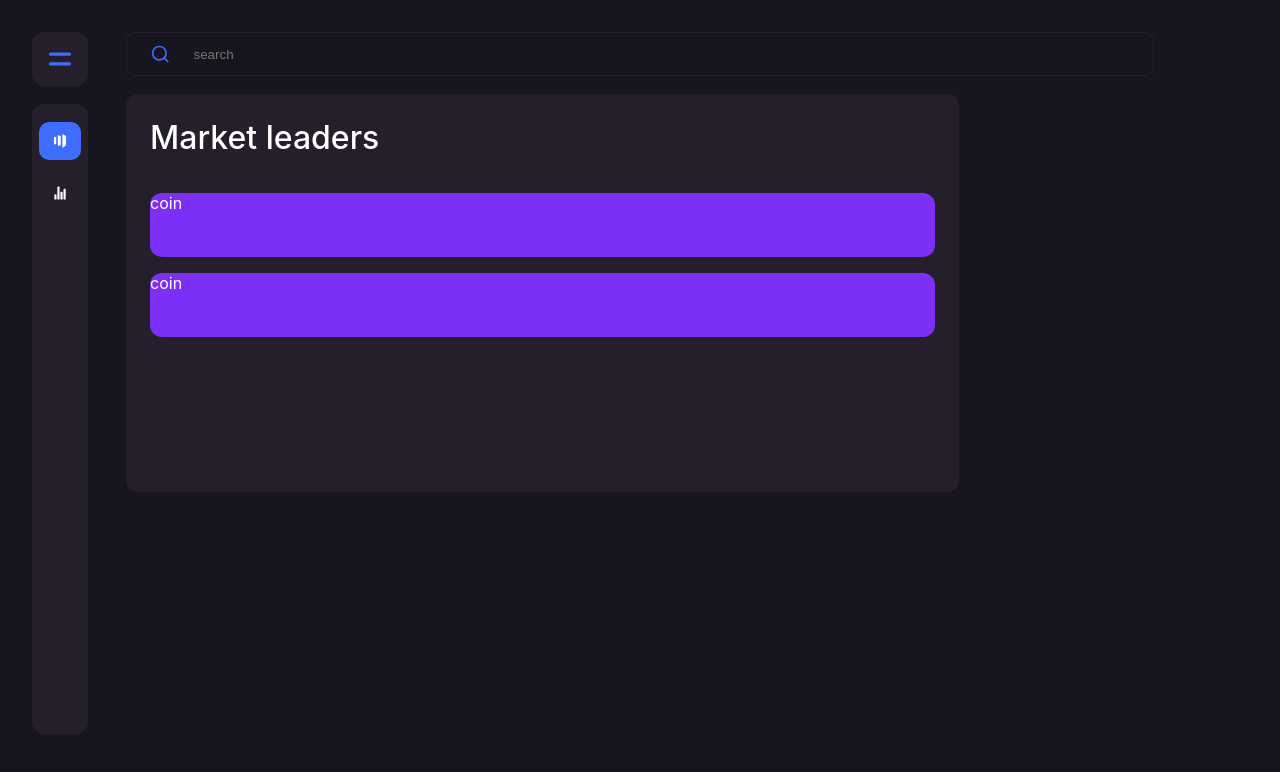
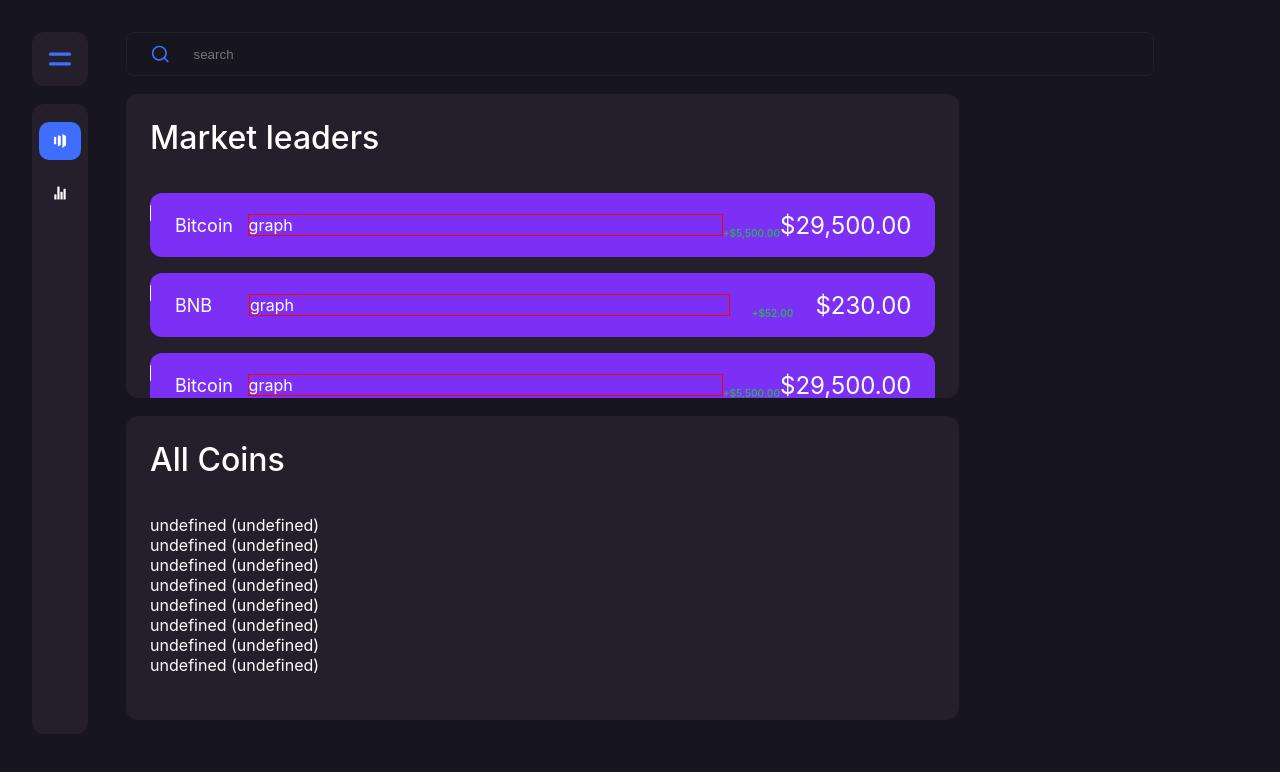
Before and after one commit to mcenny/DNAR-Assessment, a React (Create React App) app: page / in a window 1280 px wide. Shown: the top 772 px of the page. Built offline with nearby package versions, Linux system fonts and the light colour scheme.

Commit message:
market page

```diff
--- a/src/components/market/index.js
+++ /dev/null
@@ -1,38 +0,0 @@
-import React from 'react'
-import { MarketStyle } from '../styles/marketStyle'
-import { RiSearchLine } from 'react-icons/ri'
-
-const Coin = () => {
-  return(
-    <MarketStyle>
-      <div className='coinCompWrapper'>
-        coin
-      </div>
-    </MarketStyle>
-  )
-}
-
-export const Market = () => {
-  return (
-    <MarketStyle>
-        <div className='marketWrapper'>
-          <div className='marketSearch'>
-            <RiSearchLine className='icon'/>
-            <input type={'text'} className='input' placeholder='search'/>
-          </div>
-          <div className='marketBody'>
-            <div className='marketMain'>
-              <div className='marketLeaders'>
-                <h1 className='heading'>Market leaders</h1>
-                <div className='coinsWrapper'>
-                  <Coin />
-                  <Coin />
-                </div>
-              </div>
-            </div>
-            <div className='marketSider'></div>
-          </div>
-        </div>
-    </MarketStyle>
-  )
-}
--- /dev/null
+++ b/src/components/market/index.jsx
@@ -0,0 +1,94 @@
+import React from "react";
+import { MarketStyle } from "../styles/marketStyle";
+import { RiSearchLine } from "react-icons/ri";
+
+const CoinSummary = ({ name, value, priceChange }) => {
+  return (
+    <MarketStyle>
+      <div className='coinCompWrapper'>
+        <div className='borderLeft'></div>
+        <div className='content'>
+          <p className='coinName'>{name}</p>
+          <span className='graph'>graph</span>
+          <span className='priceChange'>
+            {true ? "+$" : "-$"}
+            {priceChange.toFixed(2).replace(/\d(?=(\d{3})+\.)/g, "$&,")}
+          </span>
+          <p className='price'>
+            ${value.toFixed(2).replace(/\d(?=(\d{3})+\.)/g, "$&,")}
+          </p>
+        </div>
+      </div>
+    </MarketStyle>
+  );
+};
+
+const Coin = ({ coinName, coinSymbol }) => {
+  return (
+    <MarketStyle>
+      <div className='coin'>{`${coinName} (${coinSymbol})`}</div>
+    </MarketStyle>
+  );
+};
+
+export const Market = () => {
+  const coins = [
+    { name: "Bitcoin", value: 29500, priceChange: 5500 },
+    { name: "BNB", value: 230, priceChange: 52 },
+    { name: "Bitcoin", value: 29500, priceChange: 5500 },
+    { name: "BNB", value: 230, priceChange: 52 },
+    { name: "Bitcoin", value: 29500, priceChange: 5500 },
+    { name: "BNB", value: 230, priceChange: 52 },
+    { name: "Bitcoin", value: 29500, priceChange: 5500 },
+    { name: "BNB", value: 230, priceChange: 52 },
+  ];
+  return (
+    <MarketStyle>
+      <div className='marketWrapper'>
+        <div className='marketSearch'>
+          <RiSearchLine className='icon' />
+          <input type={"text"} className='input' placeholder='search' />
+        </div>
+
+        <div className='marketBody'>
+          <div className='marketMain'>
+            <div className='marketLeaders'>
+              <h1 className='heading'>Market leaders</h1>
+              <div className='coinsWrapper'>
+                {coins.map((coin, index) => {
+                  return (
+                    <CoinSummary
+                      key={index}
+                      name={coin.name}
+                      value={coin.value}
+                      priceChange={coin.priceChange}
+                    />
+                  );
+                })}
+              </div>
+            </div>
+          </div>
+
+          <div className='marketMain'>
+            <div className='marketLeaders'>
+              <h1 className='heading'>All Coins</h1>
+              <div className='coinsWrapper'>
+                {coins.map((coin, index) => {
+                  return (
+                    <Coin
+                      key={index}
+                      name={coin.name}
+                      value={coin.value}
+                      priceChange={coin.priceChange}
+                    />
+                  );
+                })}
+              </div>
+            </div>
+          </div>
+          <div className='marketSider'></div>
+        </div>
+      </div>
+    </MarketStyle>
+  );
+};
--- a/src/components/styles/marketStyle.js
+++ b/src/components/styles/marketStyle.js
@@ -3,18 +3,59 @@
 export const MarketStyle = styled.div`
   /* width: 100%; */
 
-    .coinCompWrapper{
+  .coinCompWrapper {
     width: 100%;
     height: 64px;
     background: #7d30f5;
     border-radius: 12px;
     margin-bottom: 16px;
+    display: flex;
+    align-items: center;
+
+    .borderLeft {
+      width: 2px;
+      height: 16px;
+      background: #fff;
+      border-radius: 1px;
+      margin-top: -24px;
+      margin-left: -1px;
     }
 
-    .marketWrapper{
+    .content {
+      width: 100%;
+      padding: 0 24px;
+      display: flex;
+      align-items: center;
+      justify-content: space-between;
+
+      .coinName {
+        font-size: 18px;
+      }
+
+      .graph {
+        width: 65%;
+        height: 80%;
+        margin-left: 2%;
+        border: 1px solid red;
+      }
+
+      .priceChange {
+        font-size: 10px;
+        color: #32aa62;
+        font-weight: 600;
+        margin-top: 16px;
+      }
+
+      .price {
+        font-size: 24px;
+      }
+    }
+  }
+
+  .marketWrapper {
     width: 100%;
 
-        .marketSearch{
+    .marketSearch {
       width: 90%;
       height: 42px;
       border: 1px solid #241f2a;
@@ -24,13 +65,13 @@
       padding: 0 8px;
       margin-bottom: 18px;
 
-            .icon{
+      .icon {
         color: #3f6eff;
         width: 54px;
         font-size: 20px;
       }
 
-            .input{
+      .input {
         background: none;
         border: none;
         width: 100%;
@@ -39,43 +80,53 @@
         padding: 0 8px;
       }
 
-            .input:active{
+      .input:active {
         border: none;
       }
 
-            .input:focus{
+      .input:focus {
         border: none;
         outline: none;
       }
-
-
     }
 
-        .marketBody{
+    .marketBody {
       width: 100%;
 
-            .marketMain{
+      .marketMain {
         width: 70%;
 
-                .marketLeaders{
+        .marketLeaders {
           width: 100%;
-                    height: 350px;
+          height: 280px;
           background: #241f2a;
           border-radius: 12px;
           padding: 24px;
+          padding-bottom: 0;
+          display: flex;
+          flex-direction: column;
+          margin-bottom: 18px;
 
-                    .heading{
+          .heading {
             margin: 0;
             padding: 0;
             font-size: 32px;
             font-weight: 500;
             margin-bottom: 36px;
-
           }
 
+          .coinsWrapper {
+            /* height: 85%; */
+            overflow-y: scroll;
+            -ms-overflow-style: none;
+            scrollbar-width: none;
+          }
+
+          .coinsWrapper::-webkit-scrollbar {
+            display: none;
           }
         }
       }
     }
-
-`
+  }
+`;
--- a/src/index.css
+++ b/src/index.css
@@ -1,13 +1,20 @@
 body {
+  background-color: #17151d;
   margin: 0;
-  font-family: -apple-system, BlinkMacSystemFont, 'Segoe UI', 'Roboto', 'Oxygen',
-    'Ubuntu', 'Cantarell', 'Fira Sans', 'Droid Sans', 'Helvetica Neue',
+  font-family: -apple-system, BlinkMacSystemFont, "Segoe UI", "Roboto", "Oxygen",
+    "Ubuntu", "Cantarell", "Fira Sans", "Droid Sans", "Helvetica Neue",
     sans-serif;
   -webkit-font-smoothing: antialiased;
   -moz-osx-font-smoothing: grayscale;
+  -ms-overflow-style: none;
+  scrollbar-width: none;
+}
+
+body::-webkit-scrollbar {
+  display: none;
 }
 
 code {
-  font-family: source-code-pro, Menlo, Monaco, Consolas, 'Courier New',
+  font-family: source-code-pro, Menlo, Monaco, Consolas, "Courier New",
     monospace;
 }
```
Lines whose indentation alone changed are shown as unchanged.
